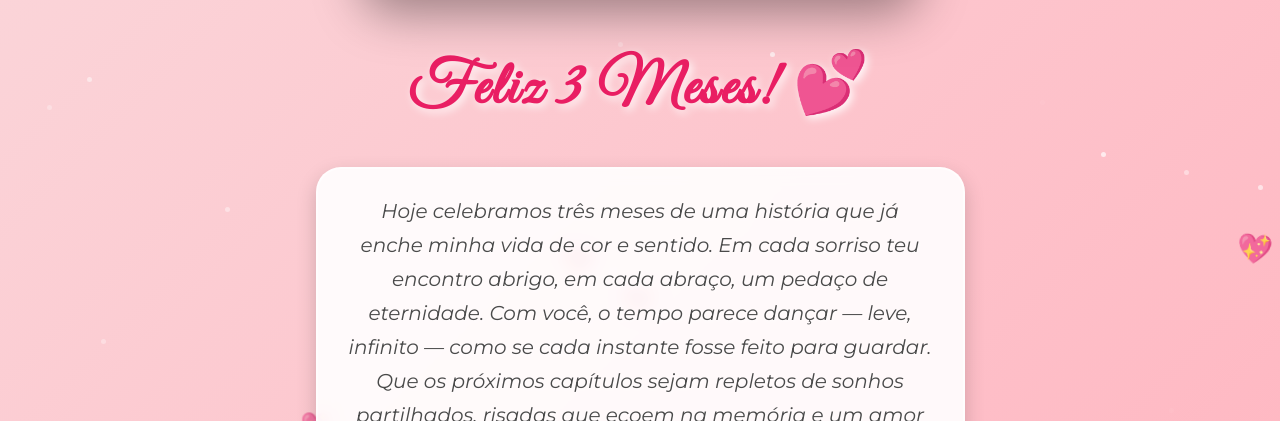
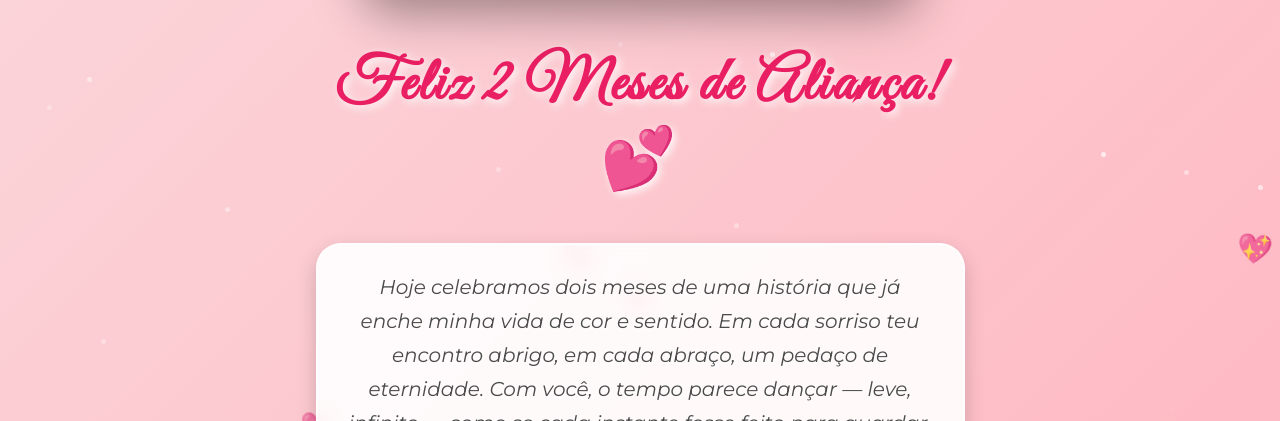
Before and after one commit to mauricio-goulart/g2, a plain HTML site: page index.html in a window 1280 px wide. Both pictures are taken after a click on the button "NOSSO AMOR 💖". Shown: the part 379-800 px from the top of the page. Drawn offline with Linux system fonts and the light colour scheme.

Commit message:
Update index.html

```diff
--- a/index.html
+++ b/index.html
@@ -3,7 +3,7 @@
 <head>
 <meta charset="UTF-8">
 <meta name="viewport" content="width=device-width, initial-scale=1.0">
-<title>Feliz 3 Meses!! 💖</title>
+<title>Feliz 2 Meses!! 💖</title>
 <link rel="preconnect" href="https://fonts.googleapis.com">
 <link rel="preconnect" href="https://fonts.gstatic.com" crossorigin>
 <link href="https://fonts.googleapis.com/css2?family=Dancing+Script:wght@400;700&family=Great+Vibes&family=Montserrat:ital,wght@0,300;0,400;0,700;1,300;1,400&display=swap" rel="stylesheet">
@@ -205,9 +205,9 @@ p {
         </div>
     </div>
 
-    <h1>Feliz 3 Meses! 💕</h1>
+    <h1>Feliz 2 Meses de Aliança! 💕</h1>
     <p>
-        Hoje celebramos três meses de uma história que já enche minha vida de cor e sentido.
+        Hoje celebramos dois meses de uma história que já enche minha vida de cor e sentido.
         Em cada sorriso teu encontro abrigo, em cada abraço, um pedaço de eternidade.
         Com você, o tempo parece dançar — leve, infinito — como se cada instante fosse feito para guardar.
         Que os próximos capítulos sejam repletos de sonhos partilhados, risadas que ecoem na memória
```
